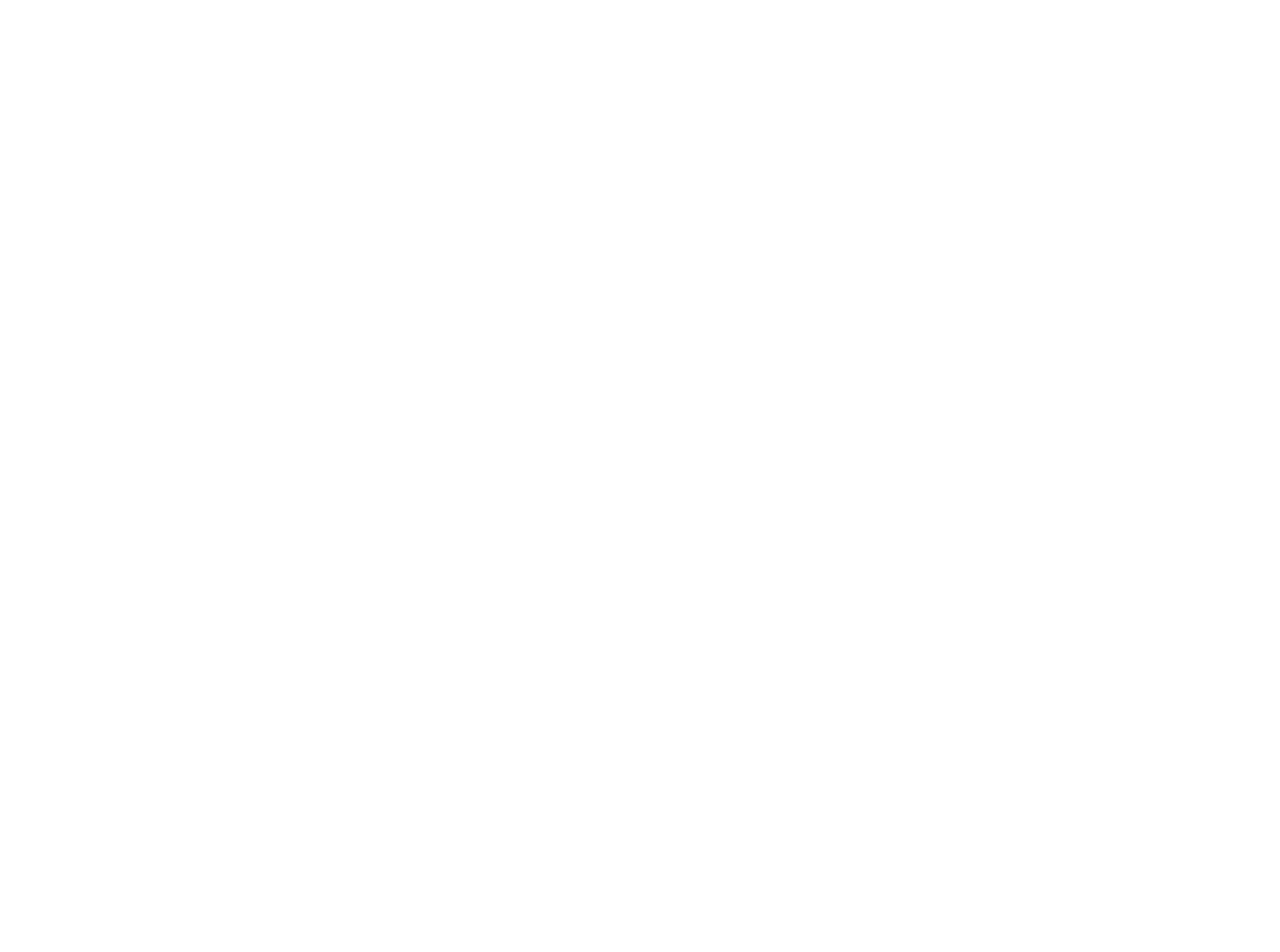
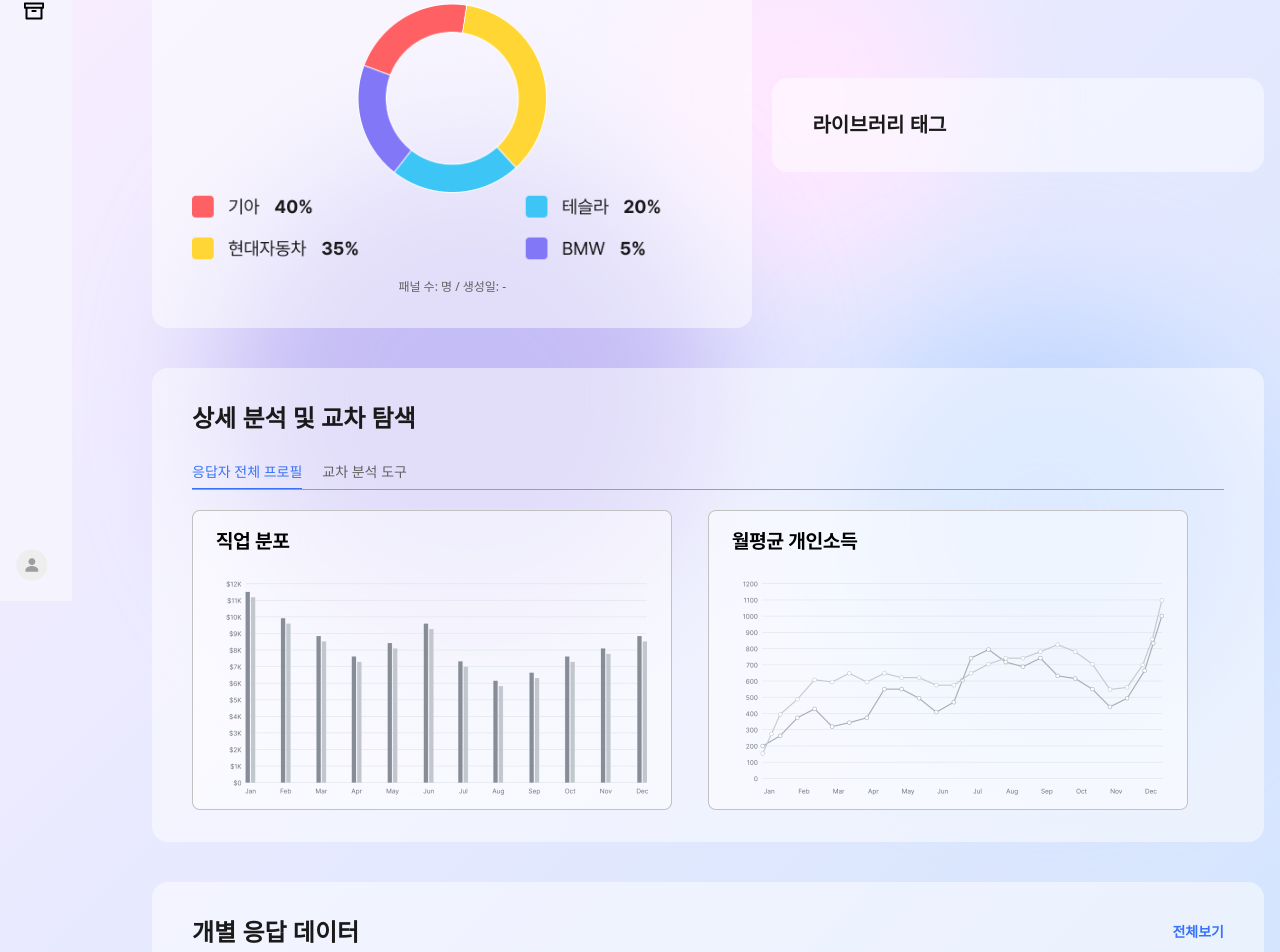
Before and after one commit to SW-DiffLens/fe, a React (Vite) app: page /dashboard/library/1 in a window 1280 px wide. Before the commit this address had no page. Shown: the part 199-1151 px from the top of the page. Before the commit the page ends 800 px from the top, so only its background shows below. Built offline with nearby package versions, Linux system fonts and the light colour scheme; no server answers; a web font is replaced by a local one.

Commit message:
feat: 특정 라이브러리 상세 조회 연동

```diff
--- a/src/api/library.ts
+++ b/src/api/library.ts
@@ -1,6 +1,7 @@
 import type {
   CreateLibraryRequest,
   LibraryApiResponse,
+  LibraryDetailApiResponse,
   LibraryListApiResponse,
 } from "@/types/library";
 import apiClient from "./client";
@@ -18,3 +19,13 @@
   const response = await apiClient.get<LibraryListApiResponse>("/libraries");
   return response.data;
 };
+
+// 특정 라이브러리 상세 조회
+export const getLibraryById = async (
+  libraryId: number
+): Promise<LibraryDetailApiResponse> => {
+  const response = await apiClient.get<LibraryDetailApiResponse>(
+    `/libraries/${libraryId}`
+  );
+  return response.data;
+};
--- a/src/components/library/card.tsx
+++ b/src/components/library/card.tsx
@@ -1,3 +1,4 @@
+import { useNavigate } from "react-router-dom";
 import Button from "@/components/button";
 import Chip from "@/components/chip";
 
@@ -21,6 +22,12 @@
   onDeselect,
   selectedCards,
 }: CardProps) {
+  const navigate = useNavigate();
+
+  const handleViewClick = () => {
+    navigate(`/dashboard/library/${id}`);
+  };
+
   return (
     <div className="flex h-full w-full flex-col items-start justify-start gap-[16px] rounded-2xl bg-opacity-500 px-[40px] py-[32px]">
       <input
@@ -53,7 +60,7 @@
           ))}
         </div>
       </div>
-      <Button variant="filled" size="small" fullWidth>
+      <Button variant="filled" size="small" fullWidth onClick={handleViewClick}>
         보기
       </Button>
     </div>
--- a/src/pages/Dashboard.tsx
+++ b/src/pages/Dashboard.tsx
@@ -1,6 +1,7 @@
 import { useEffect, useState } from "react";
-import { useLocation, useNavigate } from "react-router-dom";
+import { useLocation, useNavigate, useParams } from "react-router-dom";
 import apiClient from "@/api/client";
+import { getLibraryById } from "@/api/library";
 import PlusIcon from "@/assets/icons/ic_plus";
 import BarChart from "@/assets/temp/bar_chart.png";
 import ChartCaption from "@/assets/temp/chart_caption.png";
@@ -11,6 +12,7 @@
 import { useDashboard } from "@/contexts/DashboardContext";
 import type { DashboardPanel } from "@/types/dashboard_panel";
 import type { DashboardResult } from "@/types/dashboard_result";
+import type { LibraryDetailResponse } from "@/types/library";
 
 // const data = [
 //   {
@@ -58,13 +60,27 @@
 export default function Dashboard() {
   const location = useLocation();
   const navigate = useNavigate();
+  const params = useParams();
   const [searchValue, setSearchValue] = useState("");
   const [mode, setMode] = useState("profile");
   const [data, setData] = useState<DashboardPanel>();
   const [page, setPage] = useState(1);
   const { setDashboardData } = useDashboard();
+  const [libraryData, setLibraryData] = useState<LibraryDetailResponse | null>(
+    null
+  );
 
-  const { result, search_id, question } = location.state as DashboardResult;
+  // URL 경로로 라이브러리인지 검색 결과인지 판단
+  const isLibrary = location.pathname.includes("/library/");
+  const libraryId = isLibrary ? Number(params.id) : null;
+
+  // location.state가 있으면 검색 결과, 없으면 라이브러리
+  const stateData = location.state as DashboardResult | null;
+  const { result, search_id, question } = stateData || {
+    result: null,
+    search_id: null,
+    question: "",
+  };
 
   const handleMode = (mode: string) => {
     setMode(mode);
@@ -73,6 +89,43 @@
   useEffect(() => {
     const fetchData = async () => {
       try {
+        if (isLibrary && libraryId) {
+          // 라이브러리 데이터 로드
+          const response = await getLibraryById(libraryId);
+          if (response.is_success) {
+            setLibraryData(response.result);
+
+            // 라이브러리 패널 데이터를 DashboardPanel 형식으로 변환
+            const panelData = response.result.panels || [];
+            const startIndex = (page - 1) * 5;
+            const endIndex = startIndex + 5;
+            const paginatedPanels = panelData.slice(startIndex, endIndex);
+
+            const transformedData: DashboardPanel = {
+              keys: ["gender"],
+              values: paginatedPanels.map((panel) => ({
+                respondent_id: panel.panel_id,
+                gender: panel.gender,
+                age: String(panel.age),
+                residence: panel.residence || "-",
+                personal_income: "-", // 라이브러리 데이터에는 소득 정보가 없음
+                concordance_rate: "-", // 라이브러리에는 일치율이 없음
+              })) as any,
+              page_info: {
+                offset: (page - 1) * 5,
+                limit: 5,
+                current_page: page,
+                current_page_count: paginatedPanels.length,
+                total_page_count: Math.ceil(panelData.length / 5),
+                total_count: panelData.length,
+                has_next: endIndex < panelData.length,
+                has_previous: page > 1,
+              },
+            };
+            setData(transformedData);
+          }
+        } else if (search_id) {
+          // 검색 결과 데이터 로드
           const response = await apiClient.get(
             `/search/${search_id}/each-responses`,
             {
@@ -82,7 +135,6 @@
               },
             }
           );
-        // result가 배열인지 확인하고, 아니면 빈 배열로 설정
           const resultData = response.data.result;
           setData(resultData);
 
@@ -90,13 +142,15 @@
           if (resultData?.page_info?.total_count) {
             setDashboardData(search_id, resultData.page_info.total_count);
           }
+        }
       } catch (error) {
         console.error("데이터 로드 실패:", error);
         setData(undefined);
+        setLibraryData(null);
       }
     };
     fetchData();
-  }, [search_id, page, setDashboardData]);
+  }, [search_id, page, setDashboardData, isLibrary, libraryId]);
 
   const handlePanelClick = (panelId: string, concordanceRate: string) => {
     navigate(`/panel/${panelId}`, {
@@ -116,7 +170,7 @@
         <div className="flex h-full w-full flex-col items-start justify-between rounded-2xl bg-opacity-500 px-[40px] py-[32px]">
           <div className="flex w-full flex-col items-center justify-center gap-[48px]">
             <div className="w-full text-start text-gray-950 text-h4">
-              {question}
+              {isLibrary ? libraryData?.library_name : question}
             </div>
             <img
               src={PieChart}
@@ -127,14 +181,28 @@
           <div className="flex w-full flex-col items-start justify-center gap-[16px]">
             <img src={ChartCaption} alt="Chart Caption" className="w-full" />
             <div className="w-full text-center text-caption text-gray-700">
-              표본 수: {result.summary.total_respondents}명 / 데이터 수집일:{" "}
-              {result.summary.data_capture_date} / 신뢰도:{" "}
-              {result.summary.confidence_level || "-"}%
+              {isLibrary ? (
+                <>
+                  패널 수: {libraryData?.panel_count}명 / 생성일:{" "}
+                  {libraryData?.created_at
+                    ? new Date(libraryData.created_at).toLocaleDateString(
+                        "ko-KR"
+                      )
+                    : "-"}
+                </>
+              ) : (
+                <>
+                  표본 수: {result?.summary?.total_respondents}명 / 데이터
+                  수집일: {result?.summary?.data_capture_date} / 신뢰도:{" "}
+                  {result?.summary?.confidence_level || "-"}%
+                </>
+              )}
             </div>
           </div>
         </div>
         {/* 오른쪽 */}
         <div className="flex h-full w-full flex-col items-start justify-center gap-[28px]">
+          {!isLibrary && (
             <div className="flex w-full flex-col items-start justify-center gap-[16px] rounded-2xl bg-opacity-500 px-[40px] py-[32px]">
               <div className="w-full text-start text-gray-950 text-h5">
                 검색 결과 내 재검색
@@ -145,11 +213,30 @@
                 onChange={(e) => setSearchValue(e.target.value)}
               />
             </div>
+          )}
           <div className="flex w-full flex-col items-start justify-center gap-[16px] rounded-2xl bg-opacity-500 px-[40px] py-[32px]">
             <div className="w-full text-start text-gray-950 text-h5">
-              검색 조건 및 필터
+              {isLibrary ? "라이브러리 태그" : "검색 조건 및 필터"}
             </div>
-            {result.applied_filters_summary?.map(
+            {isLibrary
+              ? libraryData?.tags?.map((tag, index) => {
+                  const colorClass =
+                    index % 3 === 0
+                      ? "text-primary-700 bg-primary-100"
+                      : index % 3 === 1
+                        ? "text-secondary-700 bg-secondary-100"
+                        : "text-tertiary-700 bg-tertiary-100";
+
+                  return (
+                    <div
+                      key={`${tag}-${index}`}
+                      className={`text-body3 ${colorClass} w-full rounded-lg px-[20px] py-[8px] text-start`}
+                    >
+                      {tag}
+                    </div>
+                  );
+                })
+              : result?.applied_filters_summary?.map(
                   (
                     filter: { key: string; display_value: string },
                     index: number
@@ -171,10 +258,12 @@
                     );
                   }
                 )}
+            {!isLibrary && (
               <div className="flex w-full cursor-pointer items-center justify-center gap-[8px] rounded-lg bg-gray-200 px-[20px] py-[12px] text-body3 text-gray-950">
                 <PlusIcon color="black" width={20} height={21} />
                 조건 추가
               </div>
+            )}
           </div>
         </div>
       </div>
@@ -224,8 +313,8 @@
         page={page}
         setPage={setPage}
         onPanelClick={handlePanelClick}
-        searchId={search_id}
-        question={question}
+        searchId={isLibrary ? String(libraryId) : search_id || ""}
+        question={isLibrary ? libraryData?.library_name || "" : question}
       />
     </div>
   );
--- a/src/pages/Library.tsx
+++ b/src/pages/Library.tsx
@@ -17,13 +17,8 @@
   },
   {
     id: 2,
-    title: "모든 유형",
-    options: ["모든 유형", "인구통계", "소비패턴", "관심사"],
-  },
-  {
-    id: 3,
     title: "날짜순",
-    options: ["날짜순", "응답자수 순", "제목순", "최근 3개월"],
+    options: ["날짜순", "응답자수 순", "제목순"],
   },
 ];
 
--- a/src/routes/index.tsx
+++ b/src/routes/index.tsx
@@ -111,6 +111,10 @@
         element: <Dashboard />,
       },
       {
+        path: "library/:id",
+        element: <Dashboard />,
+      },
+      {
         path: "all-responses",
         element: <AllResponses />,
       },
--- a/src/types/library.ts
+++ b/src/types/library.ts
@@ -43,3 +43,65 @@
   result: LibraryListResponse;
   message: string;
 }
+
+export interface Panel {
+  panel_id: string;
+  gender: string;
+  age: number;
+  age_group: string;
+  residence: string | null;
+  marital_status: string | null;
+  children_count: number | null;
+  occupation: string | null;
+  profile_summary: string;
+}
+
+export interface SearchHistory {
+  search_history_id: number;
+  content: string;
+  date: string;
+  panel_count: number;
+  created_at: string | null;
+}
+
+export interface Statistics {
+  total_panels: number;
+  gender_distribution: {
+    male: number;
+    female: number;
+    none: number;
+  };
+  age_group_distribution: {
+    "20대": number;
+    "30대": number;
+    "40대": number;
+    "50대": number;
+    "60대+": number;
+  };
+  residence_distribution: {
+    seoul: number;
+    gyeonggi: number;
+    busan: number;
+    other: number;
+  };
+}
+
+export interface LibraryDetailResponse {
+  tags: string[];
+  library_id: number;
+  library_name: string;
+  panel_count: number;
+  panel_ids: string[];
+  panels: Panel[];
+  search_histories: SearchHistory[];
+  statistics: Statistics;
+  created_at: string;
+  updated_at: string;
+}
+
+export interface LibraryDetailApiResponse {
+  is_success: boolean;
+  code: string;
+  result: LibraryDetailResponse;
+  message: string;
+}
```
Lines whose indentation alone changed are shown as unchanged.
